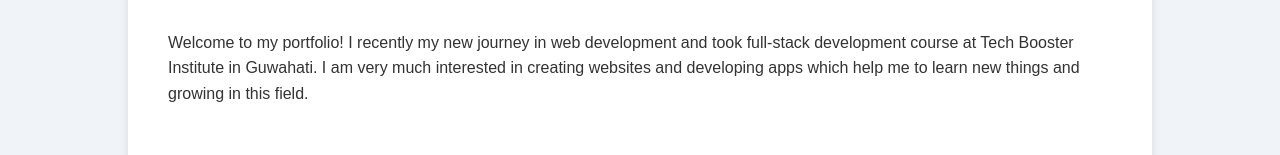
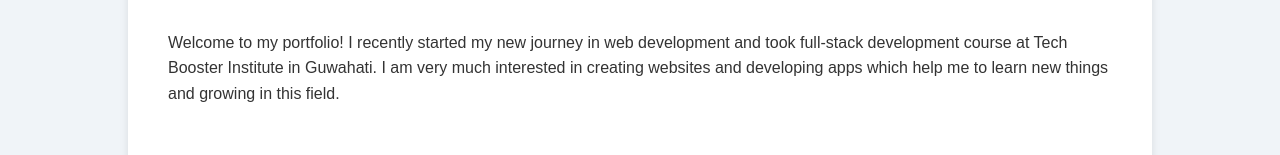
Before and after one commit to pritommmmm/Prot, a plain HTML site: page index.html in a window 1280 px wide. Shown: the part 408-563 px from the top of the page. Drawn offline with Linux system fonts and the light colour scheme.

Commit message:
Update index.html

```diff
--- a/index.html
+++ b/index.html
@@ -125,7 +125,7 @@
     <div class="container">
         <section class="section about-me">
             <h2>About Me</h2>
-            <p>Welcome to my portfolio! I recently my new journey in web development and took full-stack development course at Tech Booster Institute in Guwahati. I am very much interested in creating websites and developing apps which help me to learn new things and growing in this field.</p>
+            <p>Welcome to my portfolio! I recently started my new journey in web development and took full-stack development course at Tech Booster Institute in Guwahati. I am very much interested in creating websites and developing apps which help me to learn new things and growing in this field.</p>
         </section>
         <section class="section skills">
             <h2>My Skills</h2>
```
